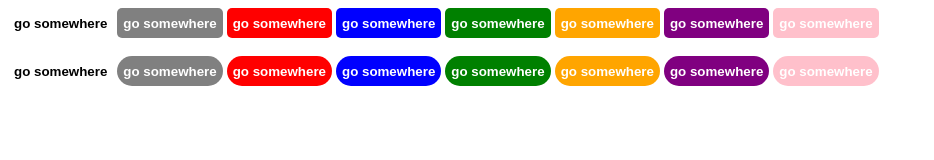
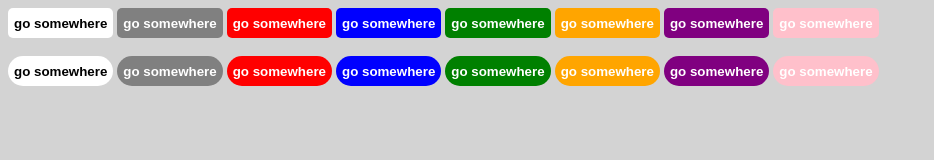
Before and after one commit to AaronRockele/Aarontrap, a plain HTML site: page index.html in a window 1280 px wide. Shown: the whole page, without its empty margins (0-934 px from the left). Drawn offline with Linux system fonts and the light colour scheme.

```diff
--- a/Assets/SASS/_buttons.sass
+++ b/Assets/SASS/_buttons.sass
@@ -47,7 +47,6 @@
     border-radius: 25px
     font-weight: bold
     border: 0
-    border
 
 .btn-pill-blue
    @extend %btn-pill
--- a/Assets/SASS/stylesheet.sass
+++ b/Assets/SASS/stylesheet.sass
@@ -1,3 +1,5 @@
+body
+    background-color: lightgrey
 
 
 
```
Also changed, not shown: Assets/CSS/stylesheet.css, 1 other file.
